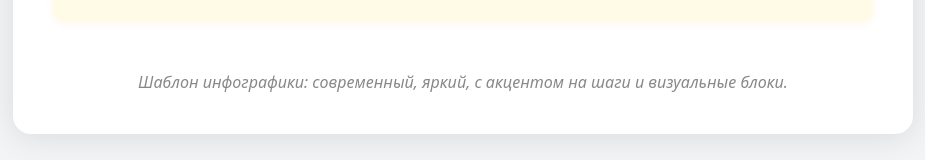
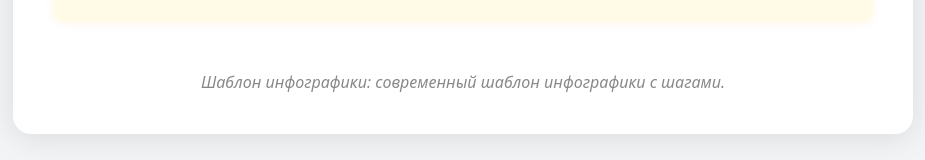
Before and after one commit to js2spine/save2spine.online, a React (Vite) app in the folder frontend/: page /x in a window 1280 px wide. Shown: the part 424-584 px from the top of the page, without its empty margins (177-1102 px from the left). Built offline with nearby package versions, Linux system fonts and the light colour scheme.

Commit message:
дев и х

```diff
--- a/frontend/src/InfographicPage.jsx
+++ b/frontend/src/InfographicPage.jsx
@@ -19,7 +19,7 @@ export default function InfographicPage() {
         {/* Добавляйте новые шаги ниже по мере необходимости */}
       </div>
       <div style={{ marginTop: 48, textAlign: 'center', color: '#888', fontStyle: 'italic' }}>
-        Шаблон инфографики: современный, яркий, с акцентом на шаги и визуальные блоки.
+    Шаблон инфографики: современный шаблон инфографики с шагами.
       </div>
     </div>
   );
```
Also changed, not shown: frontend/vercel.json.
